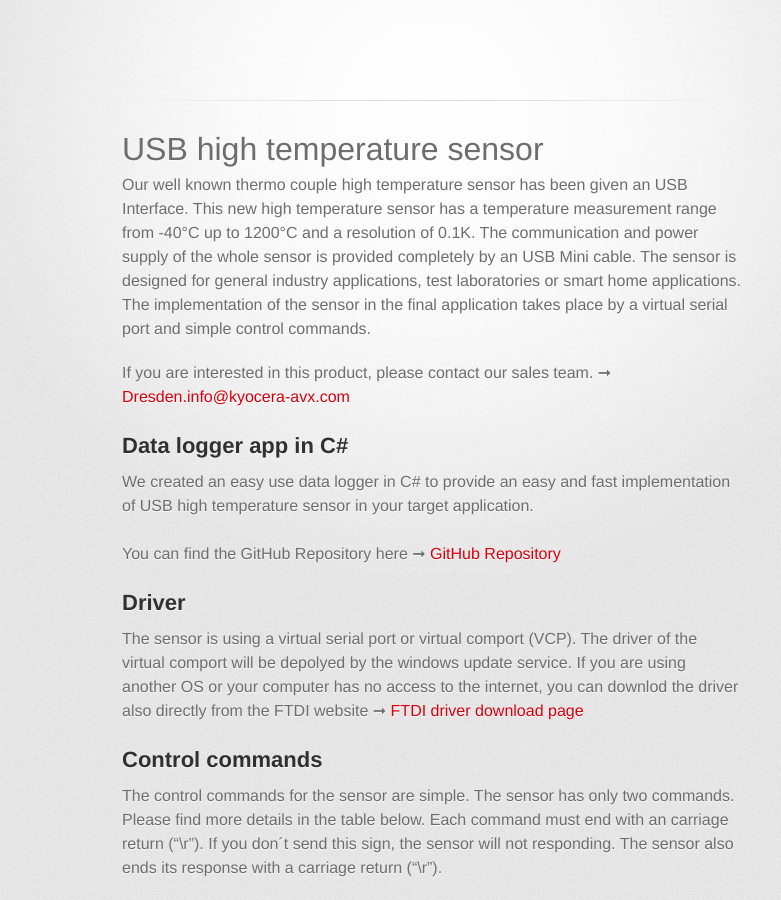
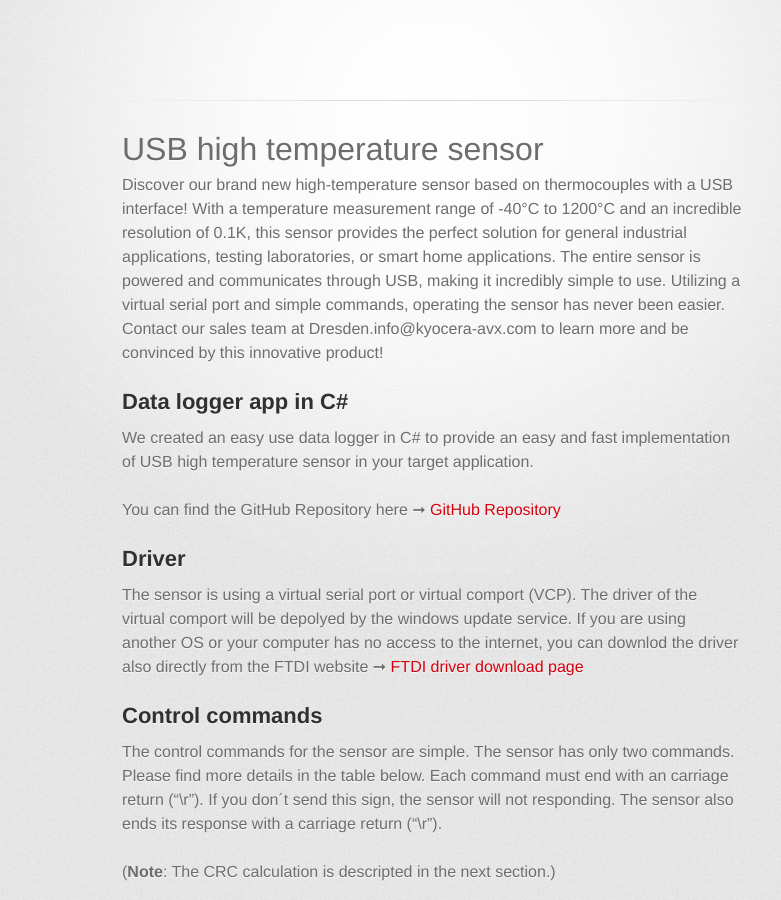
Before and after one commit to KYOCERA-AVX-Components-Dresden/USB-high-temperature-sensor, a Jekyll site: the page built from index.md, in a window 1280 px wide and 900 px high. Shown: the whole window, without its empty margins (208-989 px from the left). Built offline with Jekyll 4.4.1, drawn with Linux system fonts in a browser that asks for light colours; some web fonts are replaced; the repository's description, which GitHub fills in, is left out; our own code applies the rules of GitHub Pages for plain Markdown files.

Commit message:
content update

```diff
--- a/index.md
+++ b/index.md
@@ -4,9 +4,7 @@ title:
 ---
 # USB high temperature sensor
 
-Our well known thermo couple high temperature sensor has been given an USB Interface. This new high temperature sensor has a temperature measurement range from -40°C up to 1200°C and a resolution of 0.1K. The communication and power supply of the whole sensor is provided completely by an USB Mini cable. The sensor is designed for general industry applications, test laboratories or smart home applications. The implementation of the sensor in the final application takes place by a virtual serial port and simple control commands.
-
-If you are interested in this product, please contact our sales team.  ➞ [Dresden.info@kyocera-avx.com](mailto:Dresden.info@kyocera-avx.com)
+Discover our brand new high-temperature sensor based on thermocouples with a USB interface! With a temperature measurement range of -40°C to 1200°C and an incredible resolution of 0.1K, this sensor provides the perfect solution for general industrial applications, testing laboratories, or smart home applications. The entire sensor is powered and communicates through USB, making it incredibly simple to use. Utilizing a virtual serial port and simple commands, operating the sensor has never been easier. Contact our sales team at Dresden.info@kyocera-avx.com to learn more and be convinced by this innovative product!
 
 ## Data logger app in C#
 
```
